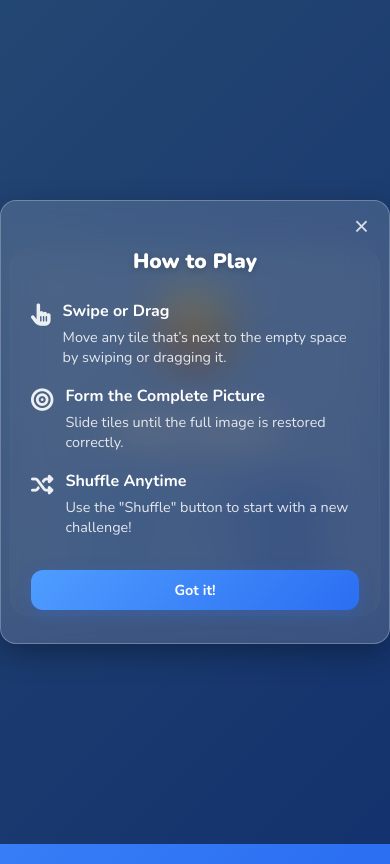
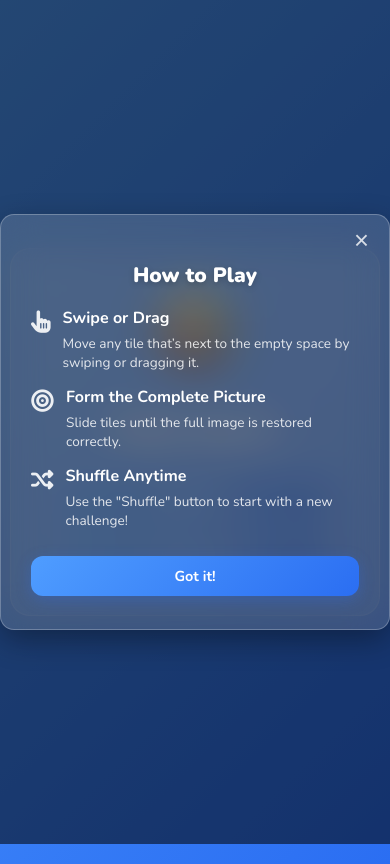
Before and after one commit to JoonRei/Slide-Quest, a plain HTML site: page index.html in a window 390 px wide. Both pictures are taken after a click on the button "How to Play". Drawn offline with nearby package versions, Linux system fonts and the light colour scheme.

Commit message:
Update style.css

```diff
--- a/style.css
+++ b/style.css
@@ -296,6 +296,36 @@ body {
     width: 100%;
 }
 
+/* --- MOBILE-ONLY ADJUSTMENTS FOR HOW TO PLAY MODAL --- */
+@media (max-width: 480px) {
+    #modal-content {
+        width: 92%;            /* ensures a bit of space on both sides */
+        padding: 24px 20px;    /* balanced spacing inside the modal */
+        border-radius: 14px;   /* softer corners for smaller screens */
+        max-width: none;       /* allow it to scale naturally */
+    }
+
+    #modal-content h3 {
+        font-size: 1.2rem;     /* slightly smaller title */
+        margin-bottom: 18px;
+    }
+
+    .modal-steps {
+        gap: 14px;             /* tighter vertical spacing */
+        margin-bottom: 18px;
+    }
+
+    .step-text p {
+        font-size: 0.85rem;    /* smaller body text for readability */
+    }
+
+    #modal-got-it-button {
+        font-size: 0.9rem;
+        padding: 10px 0;
+    }
+}
+
+
 /* --- WIN MODAL --- */
 #win-modal-overlay {
     position: fixed;
```
